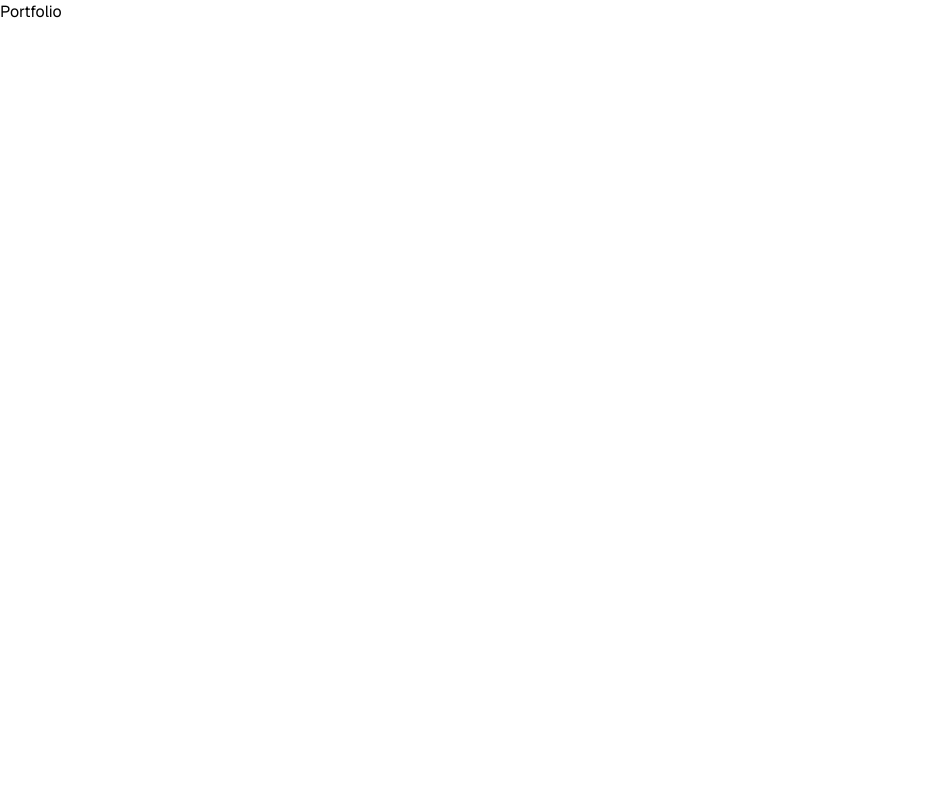
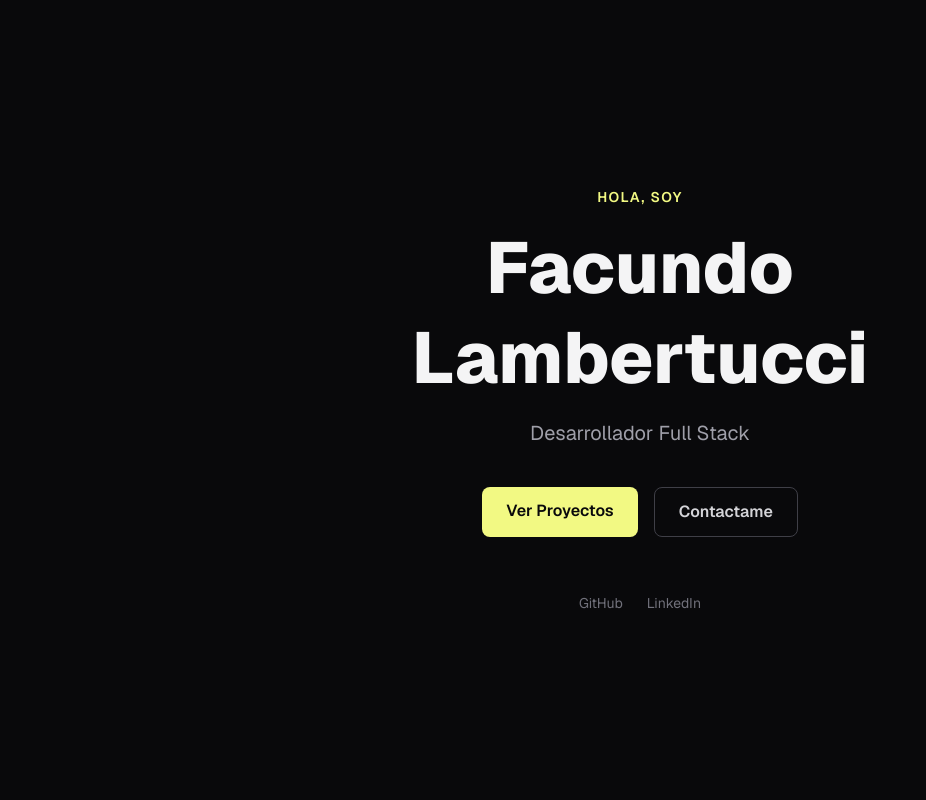
Before and after one commit to facu-l/portfolio, a React (Vite) app: page / in a window 1280 px wide. Shown: the top 800 px of the page, without its empty margins (0-926 px from the left). Built offline with nearby package versions, Linux system fonts and the light colour scheme.

Commit message:
feat(components): build Hero and Projects sections

```diff
--- a/src/App.tsx
+++ b/src/App.tsx
@@ -1,9 +1,11 @@
-function App() {
-  return (
-    <main>
-      <h1>Portfolio</h1>
-    </main>
-  )
+import Hero from "./components/Hero";
+import Projects from "./components/Projects";
+
+export default function App() {
+    return (
+        <div className="bg-zinc-950 min-h-screen">
+            <Hero />
+            <Projects />
+        </div>
+    );
 }
-
-export default App
--- a/src/components/Hero.tsx
+++ b/src/components/Hero.tsx
@@ -0,0 +1,59 @@
+export default function Hero() {
+    return (
+        <section
+            id="hero"
+            className="min-h-screen flex flex-col items-center justify-center px-6 text-center"
+        >
+            {/* Etiqueta superior */}
+            <p className="text-accent text-sm font-semibold tracking-widest uppercase mb-4">
+                Hola, soy
+            </p>
+
+            {/* Nombre - lo mas importante visualmente */}
+            <h1 className="text-6xl sm:text-7xl font-extrabold text-zinc-100 mb-4 leading-tight">
+                Facundo<br />Lambertucci
+            </h1>
+
+            {/* Titulo profesional */}
+            <p className="text-xl text-zinc-400 mb-10">
+                Desarrollador Full Stack
+            </p>
+
+            {/* Botones CTA */}
+            <div className="flex gap-4 flex-wrap justify-center">
+                <a
+                    href="#projects"
+                    className="px-6 py-3 bg-accent text-zinc-950 font-semibold rounded-lg hover:opacity-90 transition-opacity"
+                >
+                    Ver Proyectos
+                </a>
+                <a
+                    href="#contact"
+                    className="px-6 py-3 border border-zinc-700 text-zinc-300 font-semibold rounded-lg hover:borderg-zinc-400 transition-colors"
+                >
+                    Contactame
+                </a>
+            </div>
+
+            {/* Links sociales */}
+            <div className="flex gap-6 mt-14">
+                <a
+                    href="https://github.com/facu-l"
+                    target="_blank"
+                    rel="noopener noreferrer"
+                    className="text-zinc-500 hover:text-zinc-200 text-sm transition-colors"
+                >
+                    GitHub
+                </a>
+                <a
+                    href="https://www.linkedin.com/in/facundolambertucci/"
+                    target="_blank"
+                    rel="noopener noreferrer"
+                    className="text-zinc-500 hover:text-zinc-200 text-sm transition-colors"
+                >
+                    LinkedIn
+                </a>
+            </div>
+        </section>
+    );
+}
--- a/src/components/Projects.tsx
+++ b/src/components/Projects.tsx
@@ -0,0 +1,82 @@
+import { projects } from '../data/projects';
+import type { Project } from '../types';
+
+function PorjectCard({title, description, stack, imageUrl, githubUrl, demoUrl}: Project) {
+    return (
+        <article className="group flex flex-col">
+
+            {/*Imagen con hover: sube levemente y se opaca un poco*/}
+            <div className="overflow-hidden rounded-xl mb-4">
+                {imageUrl ? (
+                    <img
+                        src={imageUrl}
+                        alt={title}
+                        className="w-full aspect-video object cover transition-all duration-300 group-hover:scale-[1.03] group-hover:opacity-80"
+                    />
+                ) : (
+                    <div className="w-full aspect-video bg-zinc-800 rounded-xl" />
+                )}
+            </div>
+
+            {/* Info debajo de la imagen */}
+            <h3 className="text-zinc-100 font-bold text-lg mb-1">{title}</h3>
+            <p className="text-zinc-500 text-sm mb-3">{description}</p>
+
+            {/* Stack badges*/}
+            <div className="flex flex-wrap gap-2 mb-4">
+                {stack.map((tech) => (
+                    <span
+                        key={tech}
+                        className="text-xs px-2.5 py-1 border border-zinc-700 text-zinc-400 rounded-full"
+                    >
+                        {tech}
+                    </span>
+                ))}
+            </div>
+
+            {/* Botones */}
+            <div className="flex gap-3 mt-auto">
+                <a
+                    href={githubUrl}
+                    target="_blank"
+                    rel="noopener noreferrer"
+                    className="flex items-center gap-2 px-4 py-2 border border-zinc-700 text-zinc-400 hover:text-zinc-100 hover:border-zinc-500 text-sm rounded-lg transition-colors"
+                >
+                    Code
+                </a>
+                {demoUrl && (
+                    <a
+                        href={demoUrl}
+                        target="_blank"
+                        rel="noopener noreferrer"
+                        className="flex items-center gap-2 px-4 py-2 bg-accent text-zinc-950 font-semibold text-sm rounded-lg hover:opacity-90 transition-opacity"
+                    >
+                        Ver Web ↗
+                    </a>
+                )}
+            </div>
+        </article>
+    );
+}
+
+export default function Projects() {
+    return (
+        <section id="projects" className="py-24 px-6">
+            <div className="max-w-5xl mx-auto">
+
+                {/* Label */}
+                <div className="flex items-center gap-2 mb-12">
+                    <span className="text-accent text-xl">•</span>
+                    <h2 className="text-zinc-100 text-2xl font-bold">Proyectos</h2>
+                </div>
+
+                <div className="grid grid-cols-1 md:grid-cols-2 gap-8">
+                    {projects.map((project) => (
+                        <PorjectCard key={project.title} {...project} />
+                    ))}
+                </div>
+
+            </div>
+        </section>
+    );
+}
```
